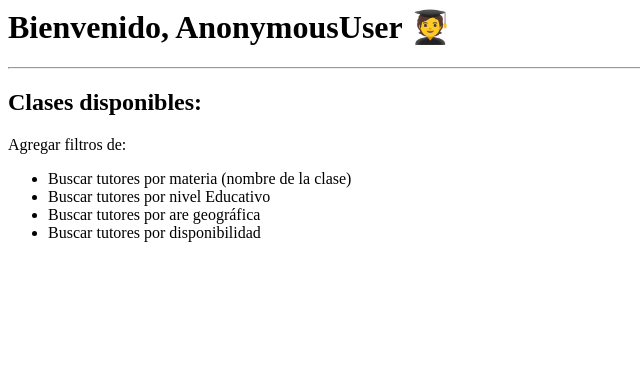
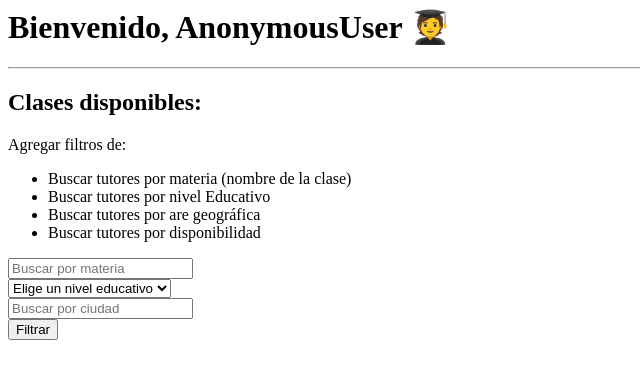
Before and after one commit to sebg02/EduConecta---Django, a Django app: template EduPlatform/templates/Student/student-home.html in a window 1280 px wide. Shown: the top 379 px of the page, without its empty margins (0-640 px from the left). Run offline with Django 3.2, Linux system fonts and the light colour scheme; the template is opened without the code that fills it, so the values that code supplies are empty.

Commit message:
Add filters for class search functionality

```diff
--- a/EduPlatform/templates/Student/student-home.html
+++ b/EduPlatform/templates/Student/student-home.html
@@ -15,6 +15,9 @@
         </ul>
     </div>
 
+    {% include "layouts/filters.html" %}
+
+
     <div class="row row-cols-1 row-cols-sm-2 row-cols-md-3 row-cols-lg-4 g-4">
         {% for class in classes %}
             <div class="col">
@@ -24,6 +27,7 @@
                         <h6 class="card-subtitle mb-2 text-muted">{{ class.get_category_display }}</h6>
                         <p class="card-text">{{ class.description }}</p>
                         <p class="card-teacher">Profesor:  <i>{{ class.teacher }}</i></p>
+                        <p class="card-teacher">Ubicación:  <i>{{ class.location }}</i></p>
                         <p class="card-price">Precio: ${{ class.price|floatformat:0 }}</p>
 
                         <h6>Disponibilidad:</h6>
--- /dev/null
+++ b/EduPlatform/templates/layouts/filters.html
@@ -0,0 +1,26 @@
+<form method="GET" action="{% url "filter-classes" %}" class="container mt-4">
+    <div class="row align-items-end">
+        <div class="col-md-3 mb-3">
+            <input type="search" class="form-control" name="className" placeholder="Buscar por materia">
+        </div>
+
+        <div class="col-md-3 mb-3">
+            <select class="form-select" aria-label="Nivel educativo del profesor" name="educationalLevel">
+                <option value="" disabled selected>Elige un nivel educativo</option>
+                <option value="basic">Bachillerato</option>
+                <option value="technical">Técnica</option>
+                <option value="technological">Tecnológico</option>
+                <option value="BD">Profesional</option>
+                <option value="PD">Posgrado</option>
+            </select>
+        </div>
+
+        <div class="col-md-3 mb-3">
+            <input type="search" class="form-control" placeholder="Buscar por ciudad" name="cityName">
+        </div>
+
+        <div class="col-auto mb-3">
+            <button class="btn btn-primary" type="submit">Filtrar</button>
+        </div>
+    </div>
+</form>
--- a/EduPlatform/urls.py
+++ b/EduPlatform/urls.py
@@ -12,4 +12,5 @@ urlpatterns = [
     path('delete-user/', views.delete_user, name='delete-user'),
     path('create-class/', views.create_class, name='create-class'),
     path('delete-class/<int:class_id>', views.delete_class, name='delete-class'),
+    path('filter-classes/', views.filter_classes, name='filter-classes'),
 ]
```
Also changed, not shown: EduPlatform/forms.py (+7 -0 lines), EduPlatform/views.py (+26 -0 lines).
